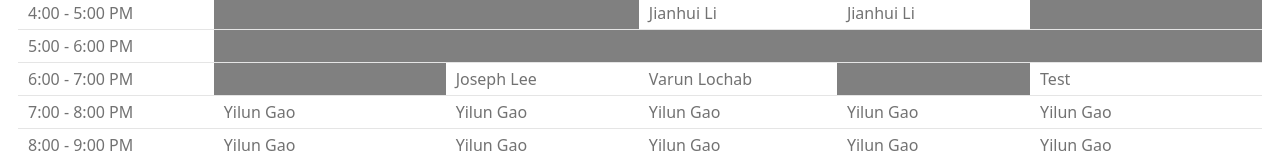
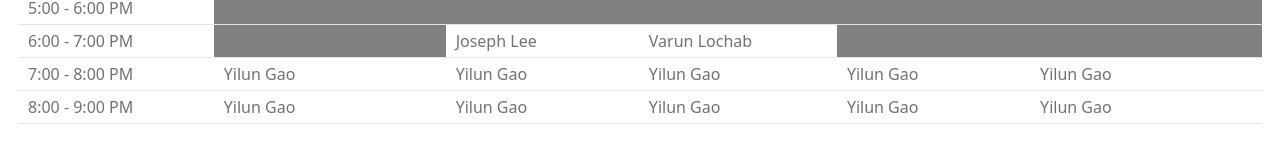
Before and after one commit to ahol77/ColumbiaPhysicsHelpRoom, a plain HTML site: page 1201.html in a window 1280 px wide. Shown: the part 493-646 px from the top of the page. Drawn offline with Linux system fonts and the light colour scheme; a web font is replaced by a local one.

Commit message:
Update 1201.html

```diff
--- a/1201.html
+++ b/1201.html
@@ -74,7 +74,7 @@
 		<td id="t6">Joseph Lee</td>
 		<td id="w6">Varun Lochab</td>
 		<td id="r6" style="background-color:#808080"></td>
-		<td id="f6">Test</td>
+		<td id="f6" style="background-color:#808080"></td>
 	</tr>
 	<tr>
 		<td>7:00 - 8:00 PM</td>
```
